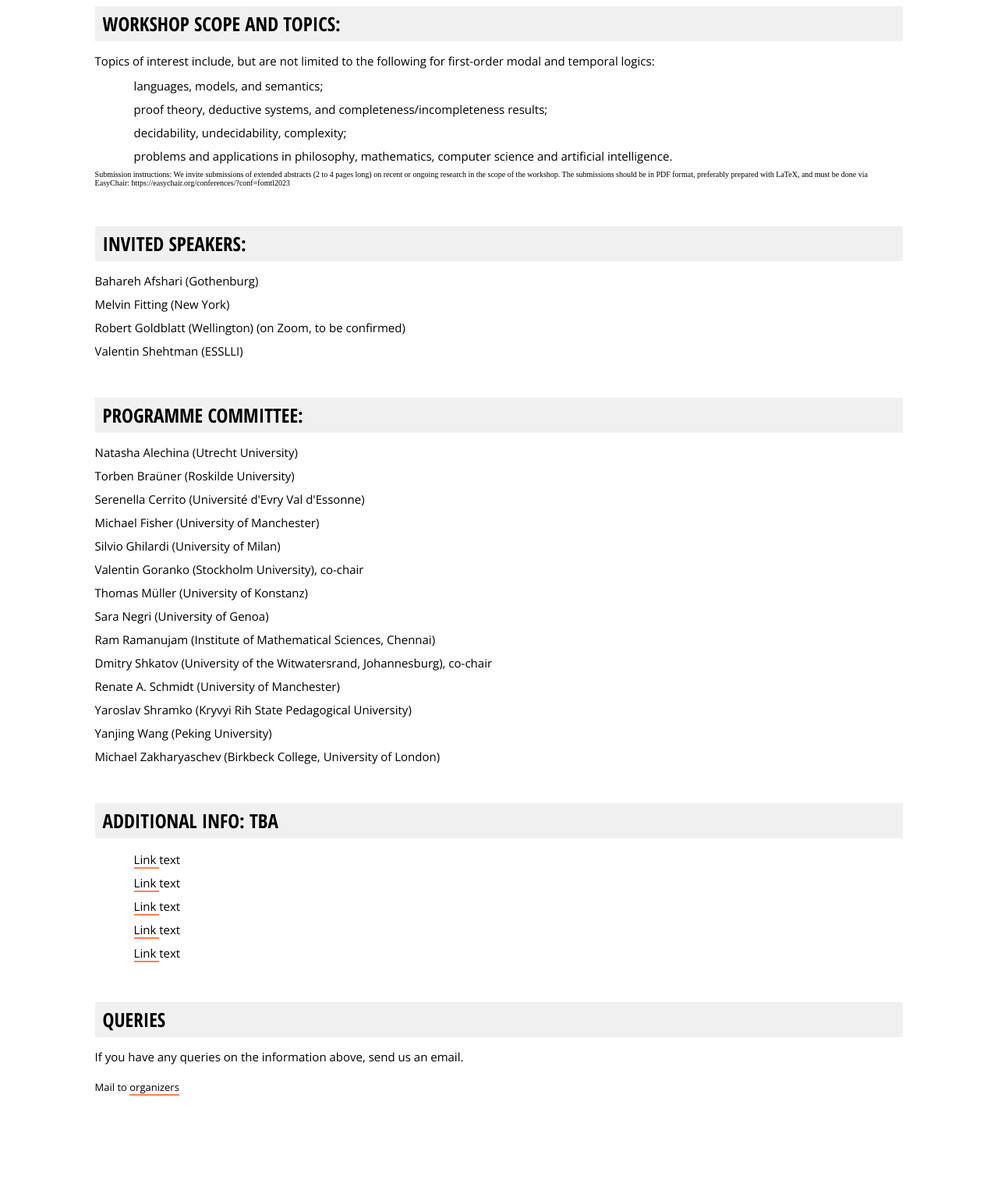
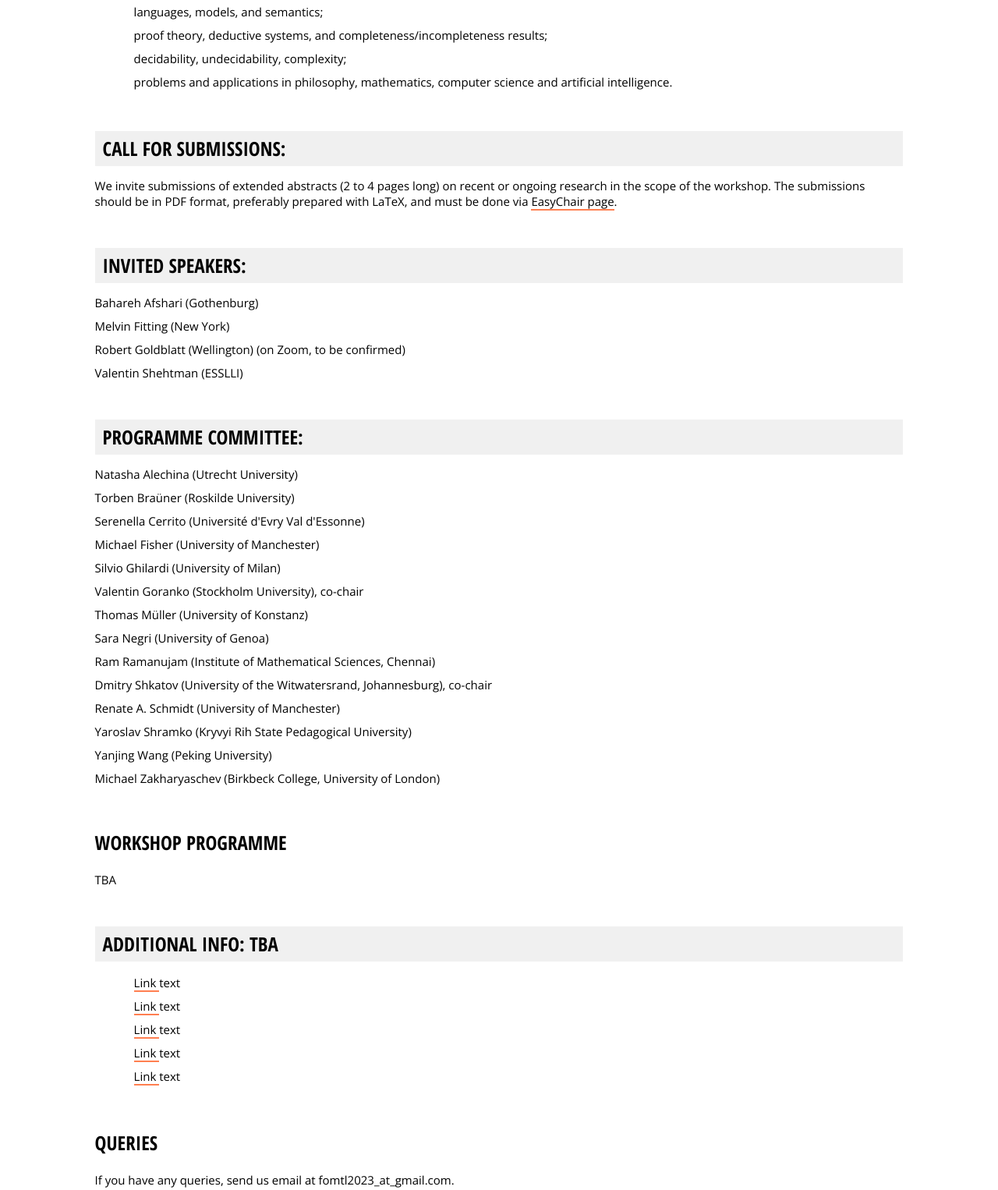
Before and after one commit to dshkatov/fomtl2023, a plain HTML site: page index.html in a window 1280 px wide. Shown: the part 982-2508 px from the top of the page at 78% size. Before the commit the page ends 2395 px from the top, so only its background shows below. Drawn offline with nearby package versions, Linux system fonts and the light colour scheme.

Commit message:
Add files via upload

```diff
--- a/index.html
+++ b/index.html
@@ -48,13 +48,14 @@
     <div id="links-lectures">
         <span>
     <a href="#scope">Workshop scope and topics</a>&nbsp;&nbsp;&nbsp;
+    <a href="#submissions">Call for submissions</a>&nbsp;&nbsp;&nbsp;
     <a href="#invited-speakers">Invited Speakers</a>&nbsp;&nbsp;&nbsp;
     <a href="#committee">Programme Committee</a>&nbsp;&nbsp;&nbsp;
     <a href="#submissions">Call for submissions</a>&nbsp;&nbsp;&nbsp;
     <a href="#dates">Important dates</a>&nbsp;&nbsp;&nbsp;
     <a href="#programme">Workshop programme</a>&nbsp;&nbsp;&nbsp;
-    <a href="#other1">Other 1</a>&nbsp; &nbsp;&nbsp;
-    <a href="#course-details">Details</a>&nbsp;
+    <a href="#queries">Queries</a>&nbsp; &nbsp;&nbsp;
+    <!--<a href="#course-details">Details</a>&nbsp;    -->
         </span>
     </div>
         <div class="overlay"></div>
@@ -77,22 +78,6 @@
 
 
      <h3>Organizers: <a href="http://www2.philosophy.su.se/goranko/" target="_blank">Valentin Goranko</a> and <a href="https://dshkatov.github.io/index.html" target="_blank">Dmitry Shkatov</a></h3>
-
-
-
-
-
-    <!--section-->
-    <section id="submissions">
-        <!--title-->
-        <div class="section-title">
-            <h2>Call for submissions: TBA</h2>
-        </div>
-
-
-    </section>
-
-
 
 
    <!--section-->
@@ -132,10 +117,23 @@
 </ul>
 </section>
 
-Submission instructions:
+<!--section-->
+    <section id="submissions">
+        <!--title-->
+        <div class="section-title">
+            <h2>Call for submissions:</h2>
+        </div>
+	<p>We invite submissions of extended abstracts (2 to 4 pages
+   long) on recent or ongoing research in the scope of the
+   workshop. The submissions should be in PDF format, preferably
+   prepared with LaTeX, and must be done via
+ <a href="https://easychair.org/conferences/?conf=fomtl2023">EasyChair
+ page</a>.</p>
 
-We invite submissions of extended abstracts (2 to 4 pages long) on recent or ongoing research in the scope of the workshop. The submissions should be in PDF format, preferably prepared with LaTeX, and must be done via EasyChair:
-https://easychair.org/conferences/?conf=fomtl2023
+ </section>
+
+
+
 
 
 
@@ -184,15 +182,14 @@ https://easychair.org/conferences/?conf=fomtl2023
     </section>
 
 
-
-
-
     <!--section-->
-  <!--  <section id="other1">-->
+    <section id="programme">
         <!--title-->
         <!--  <div class="section-title">-->
-            <!--  <h2>Other 1 TBA</h2>-->
+            <h2>Workshop programme</h2>
         </div>
+
+	<p> TBA </p>
 
 
     </section>
@@ -260,13 +257,8 @@ https://easychair.org/conferences/?conf=fomtl2023
                 <li><a href="" target="_blank">Link </a> text</li>
                 <li><a href="" target="_blank">Link </a> text</li>
 
-
-
             </ul>
-
-
     </section>
-
 
 
 
@@ -275,13 +267,15 @@ https://easychair.org/conferences/?conf=fomtl2023
     <section >
 
         <!--title-->
-        <div class="section-title">
+        <div class="queries">
             <h2>Queries</h2>
         </div>
         <!--content-->
-        <p>If you have any queries on the information above, send us an email. </p>
-        <p class="small-text"> Mail to <a href="fomtl2023@gmail.com"
-        target="_blank">organizers</a></p>
+        <p>If you have any queries, send us email at
+        fomtl2023_at_gmail.com. </p>
+        <!--<p class="small-text"> Mail to <a href="fomtl2023@gmail.com"
+        target="_blank">organizers</a></p>-->
+	<p> </p>
     </section>
 
 
```
